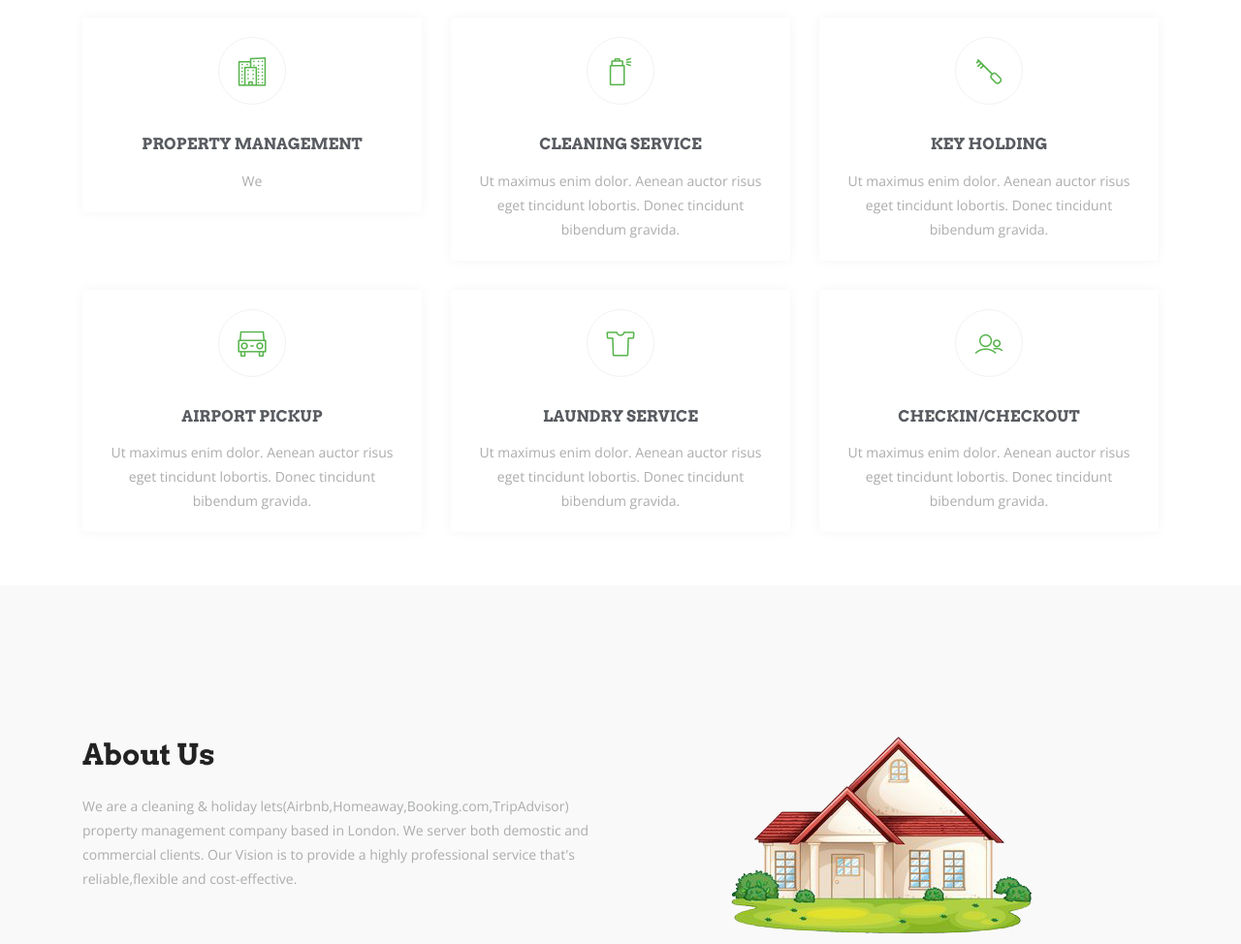
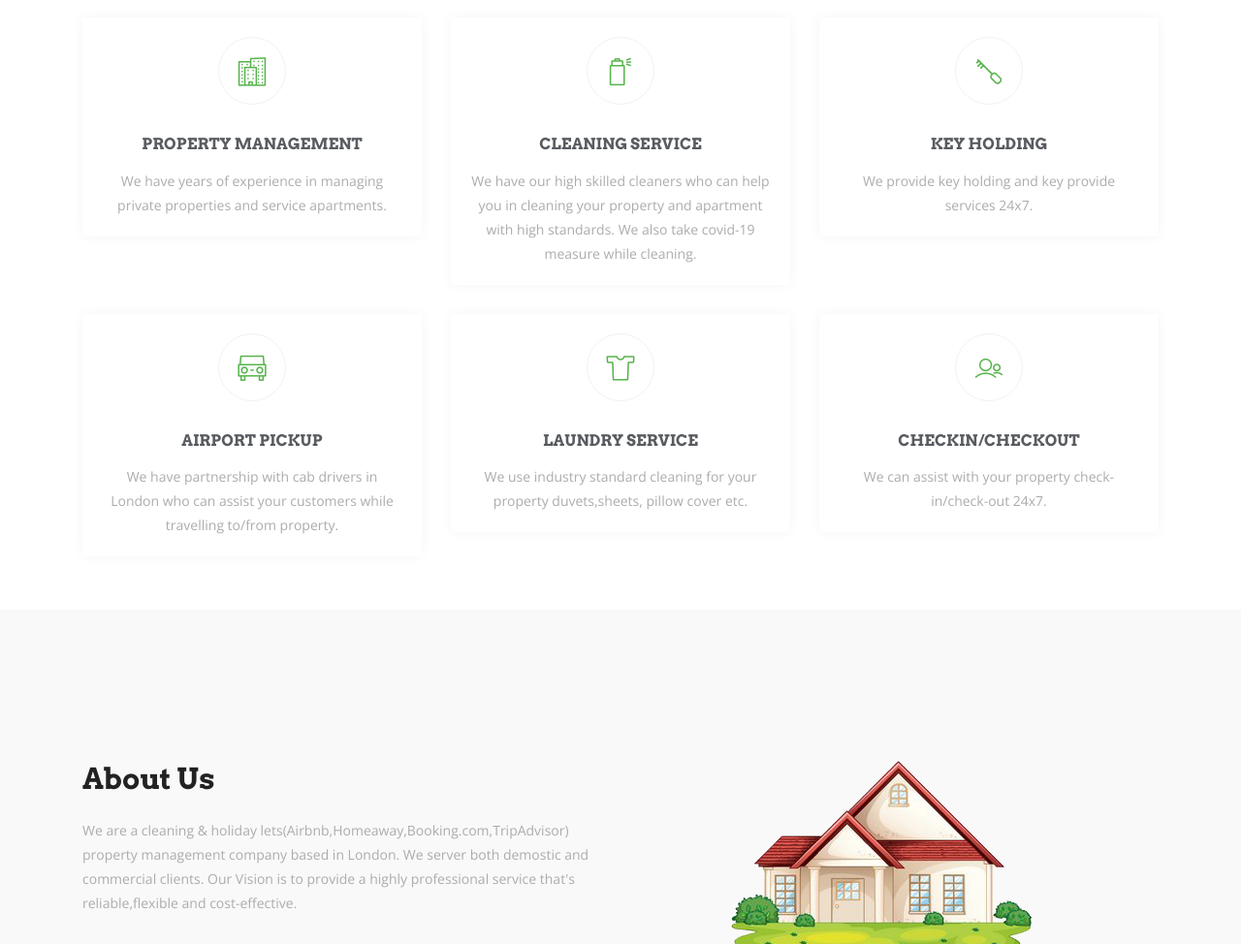
Before and after one commit to ankur108/greenstonelondon.co.uk, a plain HTML site: page index.html in a window 1280 px wide. Shown: the part 762-1736 px from the top of the page at 97% size. Drawn offline with nearby package versions, Linux system fonts and the light colour scheme; files whose address does not match are found by name.

Commit message:
Service Description

```diff
--- a/index.html
+++ b/index.html
@@ -95,7 +95,7 @@
               </div>
               <div class="services-content">
                 <h3><a href="#">Property Management</a></h3>
-                <p>We </p>
+                <p>We have years of experience in managing private properties and service apartments.</p>
               </div>
             </div>
           </div>
@@ -107,7 +107,7 @@
               </div>
               <div class="services-content">
                 <h3><a href="#">Cleaning Service</a></h3>
-                <p>Ut maximus enim dolor. Aenean auctor risus eget tincidunt lobortis. Donec tincidunt bibendum gravida. </p>
+                <p>We have our high skilled cleaners who can help you in cleaning your property and apartment with high standards. We also take covid-19 measure while cleaning.</p>
               </div>
             </div>
           </div>
@@ -119,7 +119,7 @@
               </div>
               <div class="services-content">
                 <h3><a href="#">Key Holding</a></h3>
-                <p>Ut maximus enim dolor. Aenean auctor risus eget tincidunt lobortis. Donec tincidunt bibendum gravida. </p>
+                <p>We provide key holding and key provide services 24x7.</p>
               </div>
             </div>
           </div>
@@ -131,7 +131,7 @@
               </div>
               <div class="services-content">
                 <h3><a href="#">Airport Pickup</a></h3>
-                <p>Ut maximus enim dolor. Aenean auctor risus eget tincidunt lobortis. Donec tincidunt bibendum gravida. </p>
+                <p>We have partnership with cab drivers in London who can assist your customers while travelling to/from property.</p>
               </div>
             </div>
           </div>
@@ -143,7 +143,7 @@
               </div>
               <div class="services-content">
                 <h3><a href="#">Laundry Service</a></h3>
-                <p>Ut maximus enim dolor. Aenean auctor risus eget tincidunt lobortis. Donec tincidunt bibendum gravida. </p>
+                <p>We use industry standard cleaning for your property duvets,sheets, pillow cover etc.</p>
               </div>
             </div>
           </div>
@@ -155,7 +155,7 @@
               </div>
               <div class="services-content">
                 <h3><a href="#">CheckIn/CheckOut</a></h3>
-                <p>Ut maximus enim dolor. Aenean auctor risus eget tincidunt lobortis. Donec tincidunt bibendum gravida. </p>
+                <p>We can assist with your property check-in/check-out 24x7.</p>
               </div>
             </div>
           </div>
```
